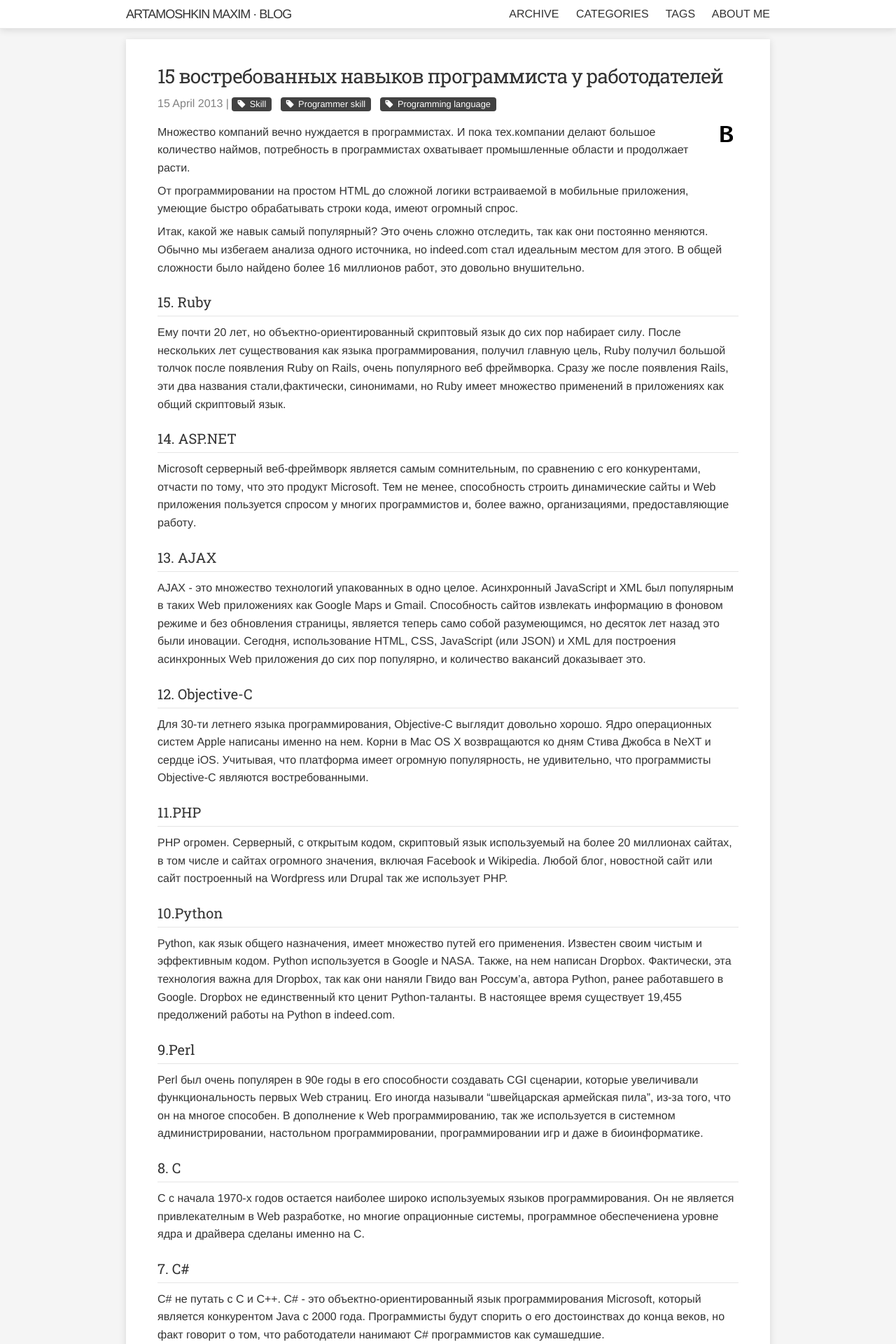
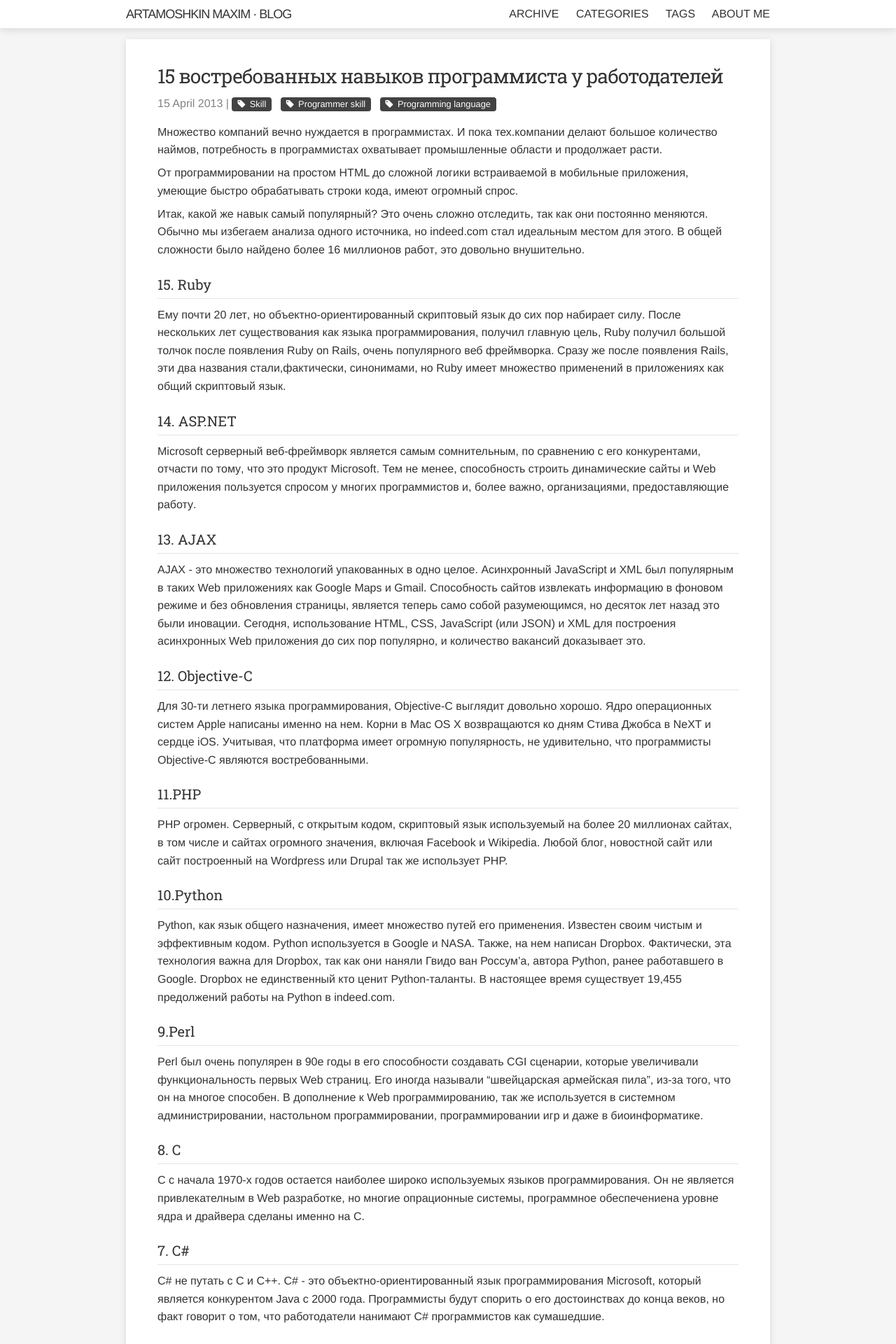
Before and after one commit to martamoshkin/blog.zverit.com, a Jekyll site: the page built from _posts/2013-4-15-translate-15-programmer-skills.md, in a window 1280 px wide. Shown: the top 1920 px of the page at 70% size. Built offline with Jekyll 4.4.1, drawn with Linux system fonts in a browser that asks for light colours; comment, search, counter and statistics services are not loaded.

Commit message:
hide image if null

```diff
--- a/_layouts/post.html
+++ b/_layouts/post.html
@@ -15,15 +15,17 @@ layout: default
 		</header>
 
 		<div class="post-content"  itemprop="articleBody">
+			{% if page.image %}
 			<figure itemscope itemprop="image" itemtype="http://schema.org/ImageObject">
 				<picture>
-				<img class="post-logo" itemprop="url contentUrl" src="{{ site.url }}{{ page.image }}" alt="{{ page.image_alt }}">
+					<img class="post-logo" itemprop="url contentUrl" src="{{ site.url }}{{ page.image }}" alt="{{ page.image_alt }}">
 				</picture>
 				<meta itemprop="width" content="120">
 				<meta itemprop="height" content="90">
 				<meta itemprop="datePublished" content="{{ page.date | date: "%-d %B %Y" }}"/>
 				<figcaption itemprop="caption description">{{ page.image_alt }}</figcaption>
 			</figure>
+			{% endif %}
 			{{ content }}
 		</div>
 		{% if page.author %}
--- a/_posts/2013-4-15-translate-15-programmer-skills.md
+++ b/_posts/2013-4-15-translate-15-programmer-skills.md
@@ -2,7 +2,6 @@
 layout: post
 title:  "15 востребованных навыков программиста у работодателей"
 date:   2013-04-15 15:15:29 +0300
-image: "/favicon.png"
 category: Other
 author: "Artamoshkin Maxim"
 tags: [Skill, Programmer skill, Programming language]
```
Also changed, not shown: _posts/2017-06-17-app-initializer-bootstrap-service-method.md (+0 -1 lines).
